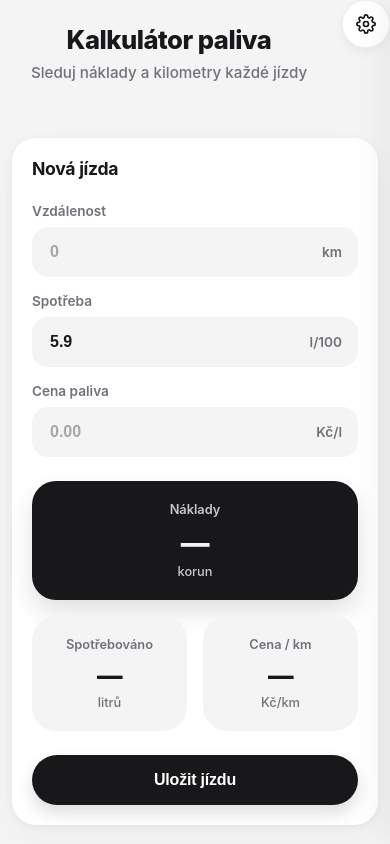
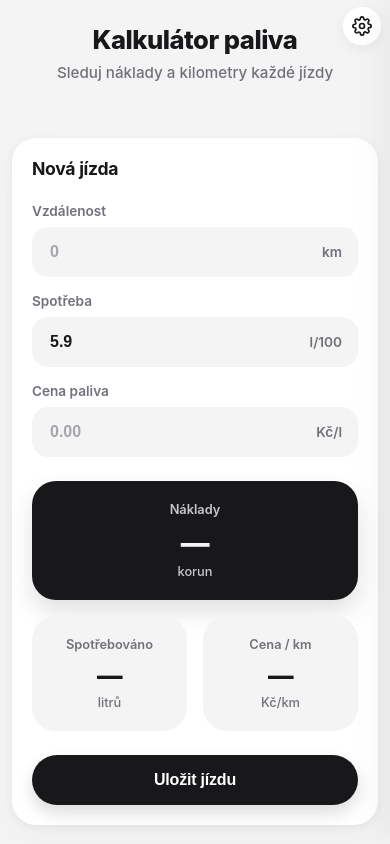
Before and after one commit to J4kub98/Fuel_Calculator, a website: page public/index.html in a window 390 px wide. Shown: the top 844 px of the page. Drawn offline with Linux system fonts and the light colour scheme; no server answers.

Commit message:
Header update

```diff
--- a/public/style.css
+++ b/public/style.css
@@ -79,7 +79,8 @@
 
     .container > div:first-child {
       position: relative;
-      padding-right: 64px;
+      padding-left: 56px;
+      padding-right: 56px;
     }
 
     .card {
@@ -554,14 +555,15 @@
       h1 { font-size: 1.6rem; }
       .card { padding: 20px; border-radius: 24px; }
       .container > div:first-child {
-        padding-right: 52px;
+        padding-left: 44px;
+        padding-right: 44px;
       }
       .settings-btn {
-        top: 2px;
-        right: 2px;
-        width: 40px;
-        height: 40px;
-        border-radius: 20px;
+        top: 6px;
+        right: 8px;
+        width: 34px;
+        height: 34px;
+        border-radius: 17px;
       }
       .field input,
       .month-filter select { font-size: 16px; } /* zabrání přiblížení na iOS */
@@ -652,11 +654,11 @@
     /* Settings Drawer Styles */
     .settings-btn {
       position: absolute;
-      top: 0;
-      right: 0;
-      width: 48px;
-      height: 48px;
-      border-radius: 24px;
+      top: 6px;
+      right: 8px;
+      width: 40px;
+      height: 40px;
+      border-radius: 20px;
       background: var(--bg-card);
       color: var(--text-main);
       border: 1px solid var(--border-soft);
```
